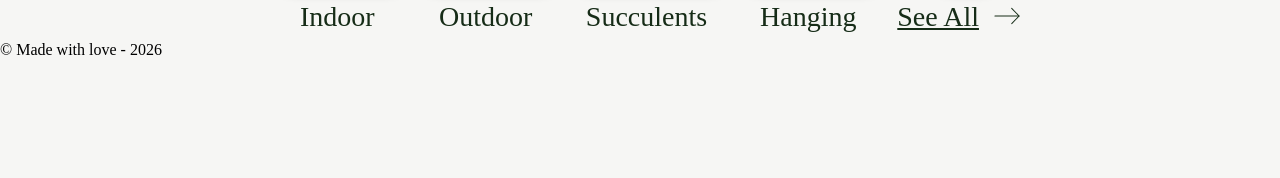
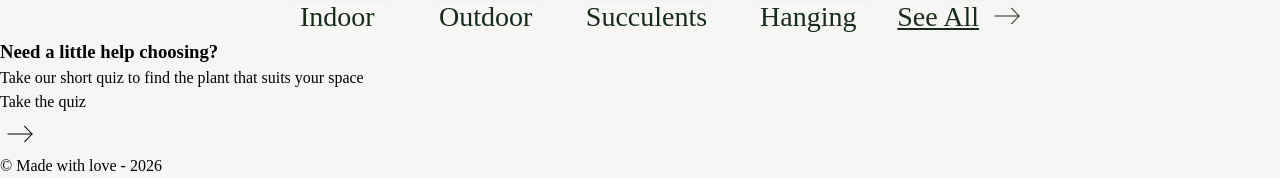
Before and after one commit to fran556/carnivorous-plants-landing-page, a website: page src/index.html in a window 1280 px wide. Shown: the part 952-1130 px from the top of the page. Before the commit the page ends 1014 px from the top, so only its background shows below. Drawn offline with Linux system fonts and the light colour scheme.

Commit message:
feat(html): add section quiz banner
add quiz banner with link to access to take the quiz

```diff
--- a/src/index.html
+++ b/src/index.html
@@ -100,6 +100,16 @@
                 </figure>
             </div>
         </section>
+        <section class="quiz-banner">
+            <div class="container-banner">
+                <h3 class="headline-quiz">Need a little help choosing?</h3>
+                <p class="body-quiz">Take our short quiz to find the plant that suits your space</p>
+                <a href="#">
+                    <span>Take the quiz</span>
+                    <svg xmlns="http://www.w3.org/2000/svg" width="40" height="40" viewBox="0 0 40 40"><path fill="currentColor" d="M24.73 28.146a.5.5 0 0 0 .36-.153l7.359-7.631a.5.5 0 0 0 0-.693l-7.391-7.662a.5.5 0 1 0-.72.693l7.056 7.315l-7.024 7.284a.5.5 0 0 0 .36.847"/><path fill="currentColor" d="M7.91 20.515h24.18a.5.5 0 0 0 0-1H7.91a.5.5 0 0 0 0 1"/></svg>
+                </a>
+            </div>
+        </section>
     </main>
     <footer class="main-footer">
         <p id="date-footer"></p>
```
